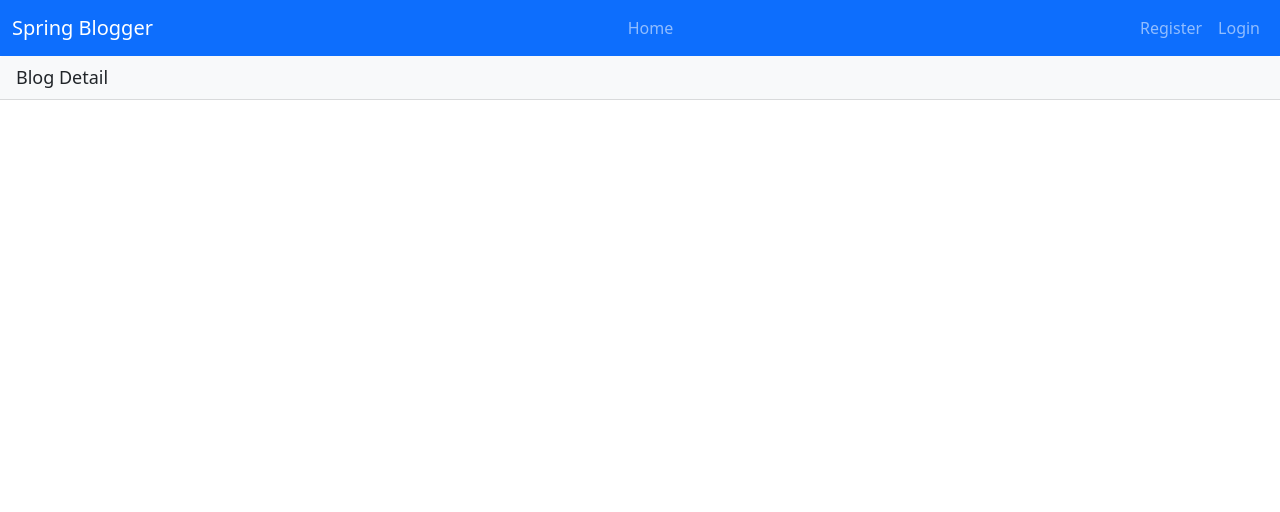
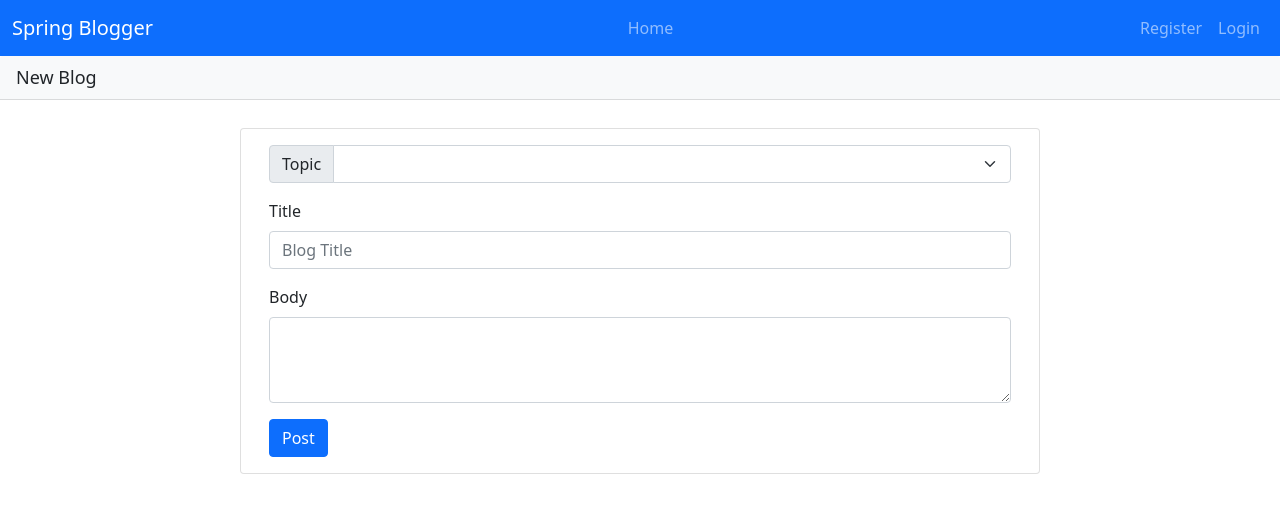
Before and after one commit to D6uez/blog-app-ng-spring, an Angular app in the folder ng-blog-frontend/: page /blogs/newBlog in a window 1280 px wide. Shown: the top 512 px of the page. Built offline with nearby package versions, Linux system fonts and the light colour scheme; no server answers.

Commit message:
Added functionality to create blogs

```diff
--- a/ng-blog-frontend/src/app/app-routing.module.ts
+++ b/ng-blog-frontend/src/app/app-routing.module.ts
@@ -2,14 +2,16 @@ import { NgModule } from '@angular/core';
 import { RouterModule, Routes } from '@angular/router';
 import { BlogDetailComponent } from './blogs/blog-detail.component';
 import { BlogListComponent } from './blogs/blog-list.component';
+import { CreateBlogComponent } from './blogs/create-blog.component';
 import { HomeComponent } from './home/home.component';
 import { LoginComponent } from './login/login.component';
 import { ProfileComponent } from './profile/profile.component';
 import { RegisterComponent } from './register/register.component';
 
 const routes: Routes = [
+  { path: "blogs/newBlog", component: CreateBlogComponent },
+  { path: "blogs/:id", component: BlogDetailComponent },
   { path: 'blogs', component: BlogListComponent },
-  { path: "blogs/:id", component: BlogDetailComponent },
   { path: 'profile', component: ProfileComponent },
   { path: 'login', component: LoginComponent },
   { path: 'register', component: RegisterComponent },
--- a/ng-blog-frontend/src/app/app.module.ts
+++ b/ng-blog-frontend/src/app/app.module.ts
@@ -14,6 +14,7 @@ import { RegisterComponent } from './register/register.component';
 import { authInterceptorProviders } from './_helpers/auth.interceptor';
 import { BlogListComponent } from './blogs/blog-list.component';
 import { BlogDetailComponent } from './blogs/blog-detail.component';
+import { CreateBlogComponent } from './blogs/create-blog.component';
 
 
 @NgModule({
@@ -28,6 +29,7 @@ import { BlogDetailComponent } from './blogs/blog-detail.component';
     BoardUserComponent,
     BlogListComponent,
     BlogDetailComponent,
+    CreateBlogComponent
   ],
   imports: [
     BrowserModule,
--- a/ng-blog-frontend/src/app/blogs/blog.service.ts
+++ b/ng-blog-frontend/src/app/blogs/blog.service.ts
@@ -1,10 +1,13 @@
 // This file will fetch a list of blogs and also a single blog from the database
 //Makes the call to the apis
 
-import { HttpClient, HttpErrorResponse } from '@angular/common/http';
+import { HttpClient, HttpErrorResponse, HttpHeaders } from '@angular/common/http';
 import { Injectable } from '@angular/core';
 import { catchError, Observable, tap, throwError } from 'rxjs';
 import { IBlog } from './blog';
+const httpOptions = {
+    headers: new HttpHeaders({ 'Content-Type': 'application/json' })
+};
 
 @Injectable({
     providedIn: 'root'
@@ -15,13 +18,19 @@ export class BlogService {
     constructor(private http: HttpClient) { }
     //Makes a get request to api and retrieves a list of all blogs
     getBlogs(): Observable<IBlog[]> {
-        return this.http.get<IBlog[]>(this.dbUrl).pipe(tap(data => console.log("All", JSON.stringify(data))), catchError(this.handleError));
+        return this.http.get<IBlog[]>(this.dbUrl).pipe(tap(() => catchError(this.handleError)));
     }
 
     //Makes a get request to api and retrieves a single blog based on the id in the url parameter
     getSingleBlog(id: number): Observable<IBlog> {
-        return this.http.get<IBlog>(this.dbUrl + "/" + id).pipe(tap(data => console.log("All", JSON.stringify(data))),
-            catchError(this.handleError));
+        return this.http.get<IBlog>(this.dbUrl + "/" + id).pipe(tap(() => catchError(this.handleError)));
+    }
+
+    //Makes a post request to api and creates a single blog
+    newBlog(body: string, title: string, topic: string, authorId: number): Observable<IBlog> {
+        return this.http.post<IBlog>(this.dbUrl + "/newBlog", {
+            body, title, topic, authorId
+        }, httpOptions);
     }
 
     private handleError(err: HttpErrorResponse) {
--- /dev/null
+++ b/ng-blog-frontend/src/app/blogs/create-blog.component.html
@@ -0,0 +1,32 @@
+<div class="card-header bg-light">
+    {{ pageTitle }}
+</div>
+<div class="card" style="width:50rem; margin: 1.75rem auto;">
+    <div class="card-body">
+        <div class="container">
+            <form *ngIf="!isSuccessful" name="form" (ngSubmit)="f.form.valid && onSubmit()" #f="ngForm">
+                <div class="input-group mb-3">
+                    <label class="input-group-text" for="topic">Topic</label>
+                    <select class="form-select" id="topic" name="topic" [(ngModel)]="form.topic" required
+                        #topic="ngModel">
+                        <option selected>Choose...</option>
+                        <option value="GENERAL">General</option>
+                        <option value="TECH">Tech</option>
+                    </select>
+                </div>
+                <div class="mb-3">
+                    <label for="title" class="form-label">Title</label>
+                    <input type="text" class="form-control" id="title" name="title" placeholder="Blog Title"
+                        [(ngModel)]="form.title" required minlength="3" maxlength="100" #title="ngModel">
+                </div>
+                <div class="mb-3">
+                    <label for="body" class="form-label">Body</label>
+                    <textarea class="form-control" id="body" name="body" rows="3" [(ngModel)]="form.body" required
+                        #body="ngModel"></textarea>
+                </div>
+                <div class="col-12">
+                    <button type="submit" class="btn btn-primary">Post</button>
+                </div>
+            </form>
+        </div>
+    </div>
--- /dev/null
+++ b/ng-blog-frontend/src/app/blogs/create-blog.component.ts
@@ -0,0 +1,43 @@
+import { Component, OnInit } from '@angular/core';
+import { BlogService } from './blog.service';
+
+@Component({
+  selector: 'app-create-blog',
+  templateUrl: './create-blog.component.html',
+  styleUrls: ['./create-blog.component.css']
+})
+export class CreateBlogComponent implements OnInit {
+  pageTitle = "New Blog";
+
+  form: any = {
+    body: null,
+    title: null,
+    topic: null,
+    authorId: 0
+  };
+
+  isSuccessful: boolean = false;
+  isBlogCreationFailed: boolean = false;
+  errorMessage: string = '';
+
+  constructor(private blogService: BlogService) { }
+
+  ngOnInit(): void {
+  }
+
+  onSubmit(): void {
+    const { body, title, topic, authorId } = this.form;
+    this.blogService.newBlog(body, title, topic, authorId).subscribe({
+      next: (data: any) => {
+        console.log(data);
+        this.isSuccessful = true;
+        this.isBlogCreationFailed = false;
+      },
+      error: err => {
+        console.log(err);
+        this.isBlogCreationFailed = true;
+      }
+    })
+  }
+
+}
```
Also changed, not shown: ng-blog-frontend/src/app/blogs/create-blog.component.css (added), 2 other files (tests, documents, lock files or other folders).
